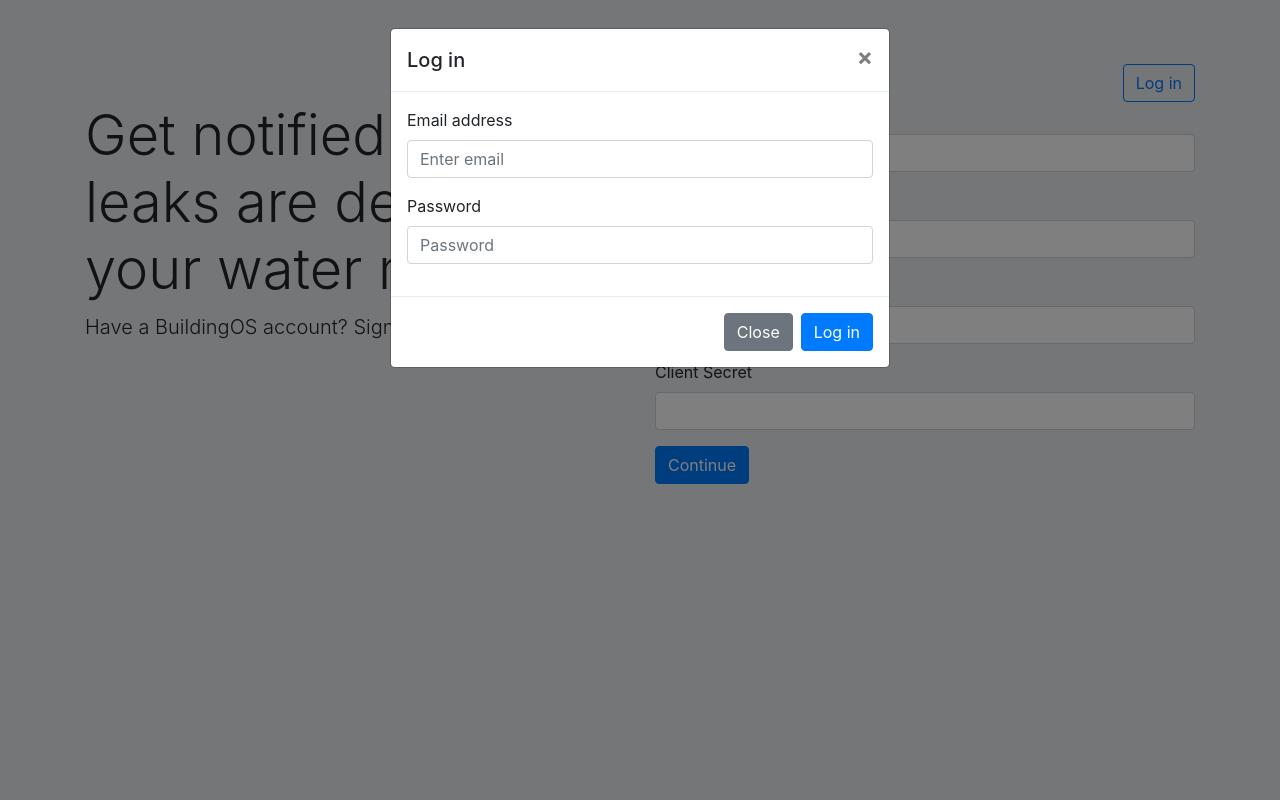
After one commit to EnvironmentalDashboard/fault-detection, a PHP site: page /index.php in a window 1280 px wide, after a click on "Log in". The commit adds this page. Run offline with PHP 8.4, Linux system fonts and the light colour scheme; a stand-in replaces the project's code that opens the database connection; some libraries are stand-ins or nearby versions.

Commit message:
you can log in/log out, select meters to be monitored, etc. need to test

```diff
--- /dev/null
+++ b/html/index.php
@@ -0,0 +1,178 @@
+<!doctype html>
+<html lang="en">
+  <head>
+    <meta charset="utf-8">
+    <meta name="viewport" content="width=device-width, initial-scale=1, shrink-to-fit=no">
+    <link rel="stylesheet" href="css/bootstrap.css">
+    <title>Leak Detection</title>
+  </head>
+  <body style="background: #e9ecef">
+    <div class="jumbotron">
+      <div class="container">
+        <div class="row">
+          <div class="col-12">
+            <button type="button" class="btn btn-primary btn-outline-primary float-right" data-toggle="modal" data-target="#logInModal">Log in</button>
+          </div>
+        </div>
+        <?php if (isset($_GET['err'])) { ?>
+        <div class="row">
+          <div class="col-12">
+            <div class="alert alert-danger alert-dismissible fade show" role="alert">
+              <?php switch ($_GET['err']) {
+                case 'no_token':
+                  echo "Failed to retrieve API token; try creating a new API client or changing the BuildingOS account entered.";
+                  break;
+                case 'no_data':
+                  echo "Error: no data returned from API.";
+                  break;
+                case 'no_orgs':
+                  echo "This BuildingOS account has access 0 organizations.";
+                  break;
+                case 'no_logged_in':
+                  echo "Please log in";
+                  break;
+              } ?>
+              <button type="button" class="close" data-dismiss="alert" aria-label="Close">
+                <span aria-hidden="true">&times;</span>
+              </button>
+            </div>
+          </div>
+        </div>
+        <?php } ?>
+        <div class="row">
+          <div class="col-sm-6">
+            <h1 class="display-4">Get notified when leaks are detected in your water meters</h1>
+            <p class="lead">Have a BuildingOS account? Sign in to create an account</p>
+          </div>
+          <div class="col-sm-6">
+            <form action="continue.php" method="POST" class="needs-validation" novalidate>
+              <div class="form-group">
+                <label for="email">BuildingOS Email</label>
+                <input type="email" class="form-control" id="email" name="email" required>
+                <div class="invalid-feedback">
+                  Please provide a valid email.
+                </div>
+              </div>
+              <div class="form-group">
+                <label for="password">BuildingOS Password</label>
+                <input type="password" class="form-control" id="password" name="password" required>
+                <div class="invalid-feedback">
+                  Please do not leave this field blank.
+                </div>
+              </div>
+              <div class="form-group">
+                <label for="client_id">Client ID</label>
+                <input type="text" class="form-control" id="client_id" name="client_id" required>
+                <div class="invalid-feedback">
+                  Please do not leave this field blank.
+                </div>
+              </div>
+              <div class="form-group">
+                <label for="client_secret">Client Secret</label>
+                <input type="text" class="form-control" id="client_secret" name="client_secret" required>
+                <div class="invalid-feedback">
+                  Please do not leave this field blank.
+                </div>
+              </div>
+              <div class="form-group">
+                <button type="submit" class="btn btn-primary">Continue</button>
+              </div>
+            </form>
+          </div>
+        </div>
+      </div>
+    </div>
+
+
+    <div class="modal fade" id="logInModal" tabindex="-1" role="dialog" aria-labelledby="logInModalLabel" aria-hidden="true">
+      <div class="modal-dialog" role="document">
+        <div class="modal-content">
+          <form id="login_form" action="login.php" method="POST" class="needs-validation" novalidate>
+            <div class="modal-header">
+              <h5 class="modal-title" id="logInModalLabel">Log in</h5>
+              <button type="button" class="close" data-dismiss="modal" aria-label="Close">
+                <span aria-hidden="true">&times;</span>
+              </button>
+            </div>
+            <div class="modal-body">
+              <div class="form-group">
+                <label for="login_email">Email address</label>
+                <input type="email" class="form-control" id="login_email" name="login_email" aria-describedby="emailHelp" placeholder="Enter email" required>
+                <div class="invalid-feedback" id="email-feedback">
+                  Please provide a valid email.
+                </div>
+              </div>
+              <div class="form-group">
+                <label for="login_password">Password</label>
+                <input type="password" class="form-control" id="login_password" name="login_password" placeholder="Password" required>
+                <div class="invalid-feedback" id="password-feedback">
+                  Please do not leave this field blank.
+                </div>
+              </div>
+            </div>
+            <div class="modal-footer">
+              <button type="button" class="btn btn-secondary" data-dismiss="modal">Close</button>
+              <button type="submit" class="btn btn-primary">Log in</button>
+            </div>
+          </form>
+        </div>
+      </div>
+    </div>
+    <script src="https://code.jquery.com/jquery-3.2.1.slim.min.js" integrity="sha384-KJ3o2DKtIkvYIK3UENzmM7KCkRr/rE9/Qpg6aAZGJwFDMVNA/GpGFF93hXpG5KkN" crossorigin="anonymous"></script>
+    <script src="https://cdnjs.cloudflare.com/ajax/libs/popper.js/1.12.9/umd/popper.min.js" integrity="sha384-ApNbgh9B+Y1QKtv3Rn7W3mgPxhU9K/ScQsAP7hUibX39j7fakFPskvXusvfa0b4Q" crossorigin="anonymous"></script>
+    <script src="https://maxcdn.bootstrapcdn.com/bootstrap/4.0.0/js/bootstrap.min.js" integrity="sha384-JZR6Spejh4U02d8jOt6vLEHfe/JQGiRRSQQxSfFWpi1MquVdAyjUar5+76PVCmYl" crossorigin="anonymous"></script>
+    <script>
+      $("#login_form").submit(function(e){
+        e.preventDefault();
+        var email = $('#login_email').val(), pass = $('#login_password').val();
+        if (email.length > 0 && pass.length > 0) {
+          // https://stackoverflow.com/a/9713078/2624391
+          var http = new XMLHttpRequest();
+          var url = "login.php";
+          var params = "email=" + encodeURIComponent(email) + "&password=" + encodeURIComponent(pass);
+          http.open("POST", url, true);
+          http.setRequestHeader("Content-type", "application/x-www-form-urlencoded");
+          http.onreadystatechange = function() {//Call a function when the state changes.
+            if (http.readyState == 4 && http.status == 200) {
+              var resp = http.responseText;
+              if (resp == 'NO EMAIL') {
+                $('#login_email').addClass('is-invalid');
+                $('#email-feedback').text("'"+email+"' does not exist, please create an account");
+              } else if (resp == 'BAD PASS') {
+                $('#login_password').addClass('is-invalid');
+                $('#password-feedback').text('Incorrect password');
+              } else {
+                setCookie('user_id', resp, 360);
+                window.location.href = 'home.php';
+              }
+            }
+          }
+          http.send(params);
+        }
+      });
+      (function() {
+        'use strict';
+        window.addEventListener('load', function() {
+          // Fetch all the forms we want to apply custom Bootstrap validation styles to
+          var forms = document.getElementsByClassName('needs-validation');
+          // Loop over them and prevent submission
+          var validation = Array.prototype.filter.call(forms, function(form) {
+            form.addEventListener('submit', function(event) {
+              if (form.checkValidity() === false) {
+                event.preventDefault();
+                event.stopPropagation();
+              }
+              form.classList.add('was-validated');
+            }, false);
+          });
+        }, false);
+      })();
+      function setCookie(c_name, value, exdays) { // https://stackoverflow.com/a/14573665/2624391
+        var exdate = new Date();
+        exdate.setDate(exdate.getDate() + exdays);
+        var c_value = escape(value) + ((exdays == null) ? "" : "; expires=" + exdate.toUTCString());
+        document.cookie = c_name + "=" + c_value;
+      }
+    </script>
+  </body>
+</html>
--- /dev/null
+++ b/html/logout.php
@@ -0,0 +1,5 @@
+<?php
+
+setcookie("user_id", "", time() - 3600);
+header('Location: index.php');
+exit();
```
Also changed, not shown: html/continue.php (+4 -3 lines), html/home.php (+64 -14 lines), html/includes/active_meters.php (+5 -5 lines), html/index.html (deleted, +0 -82 lines), html/login.php (added, +17 -0 lines), 1 other file.
